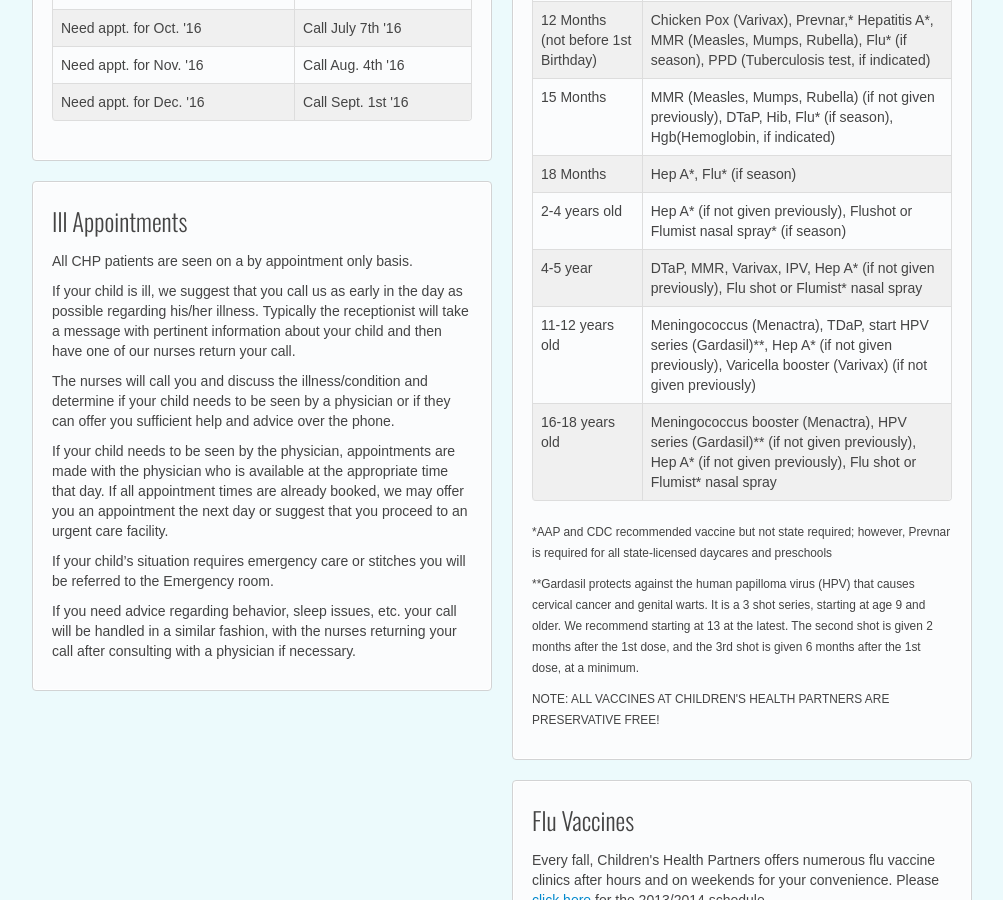
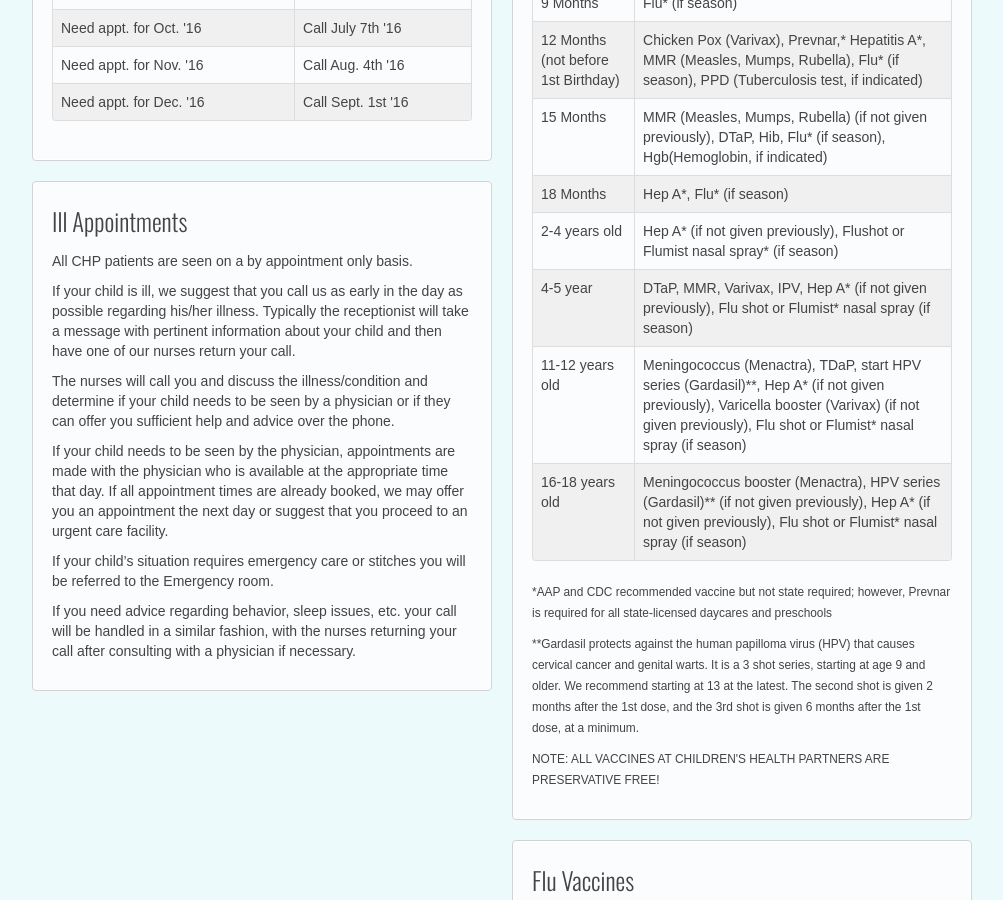
Before and after one commit to chpweb/web, a Jekyll site: the page built from scheduling.html, in a window 1280 px wide and 900 px high, scrolled down 811 px. Shown: the whole window, without its empty margins (138-1141 px from the left). Built offline with Jekyll 4.4.1, drawn with Linux system fonts in a browser that asks for light colours; some web fonts are replaced; comment, search, counter and statistics services are not loaded.

Commit message:
Update scheduling.html

```diff
--- a/scheduling.html
+++ b/scheduling.html
@@ -146,15 +146,15 @@
 				            </tr>
 				            <tr>
 				              <td>4-5 year</td>
-				              <td>DTaP, MMR, Varivax, IPV, Hep A* (if not given previously), Flu shot or Flumist* nasal spray</td>
+				              <td>DTaP, MMR, Varivax, IPV, Hep A* (if not given previously), Flu shot or Flumist* nasal spray (if season)</td>
 				            </tr>
 				            <tr class="even">
 				              <td>11-12 years old</td>
-				              <td>Meningococcus (Menactra),  TDaP, start HPV series (Gardasil)**, Hep A* (if not given previously),  Varicella booster (Varivax) (if not given previously)</td>
+				              <td>Meningococcus (Menactra),  TDaP, start HPV series (Gardasil)**, Hep A* (if not given previously),  Varicella booster (Varivax) (if not given previously), Flu shot or Flumist* nasal spray (if season)</td>
 				            </tr>
 				            <tr>
 				              <td>16-18 years old</td>
-				              <td>Meningococcus booster (Menactra), HPV series (Gardasil)** (if not given previously), Hep A* (if not given previously), Flu shot or Flumist* nasal spray</td>
+				              <td>Meningococcus booster (Menactra), HPV series (Gardasil)** (if not given previously), Hep A* (if not given previously), Flu shot or Flumist* nasal spray (if season)</td>
 				            </tr>
 				          </tbody>
 				        </table>
```
